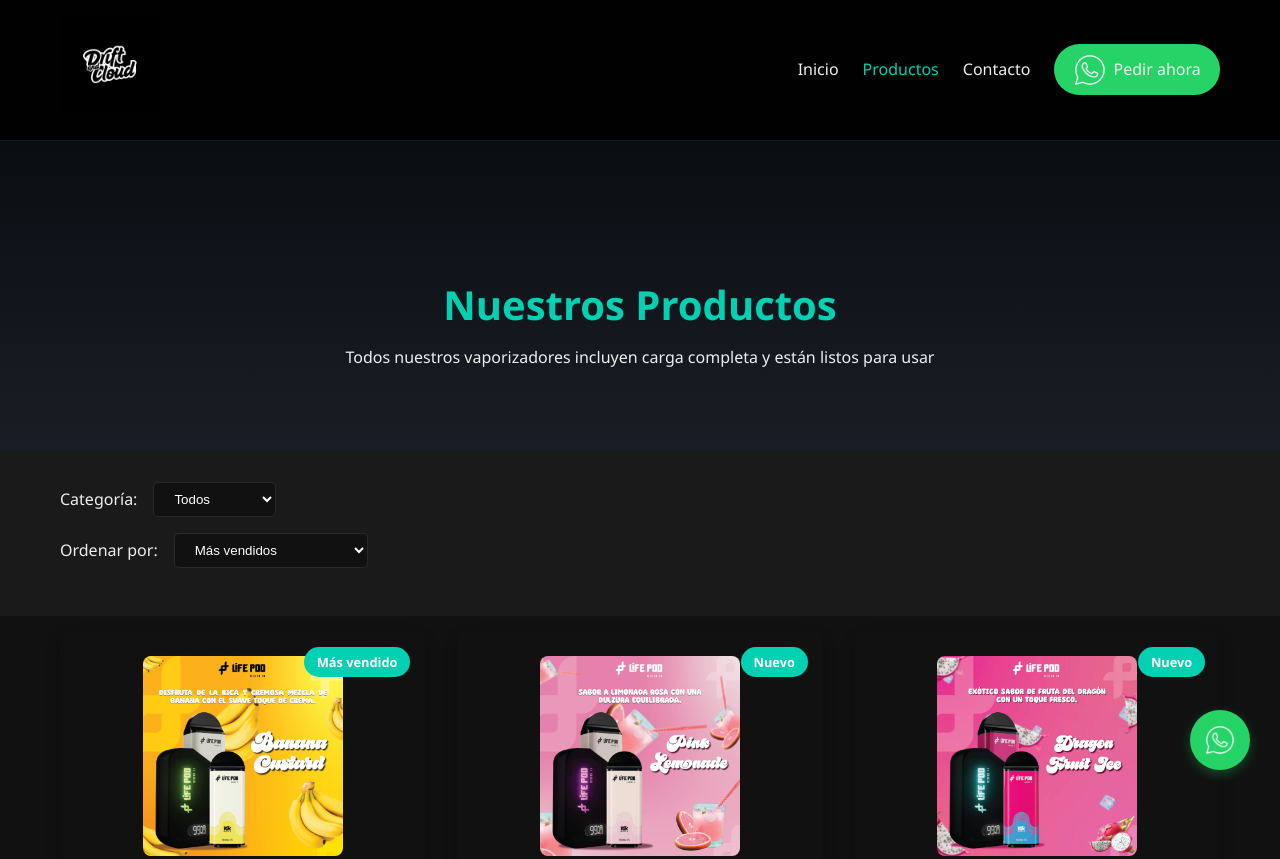
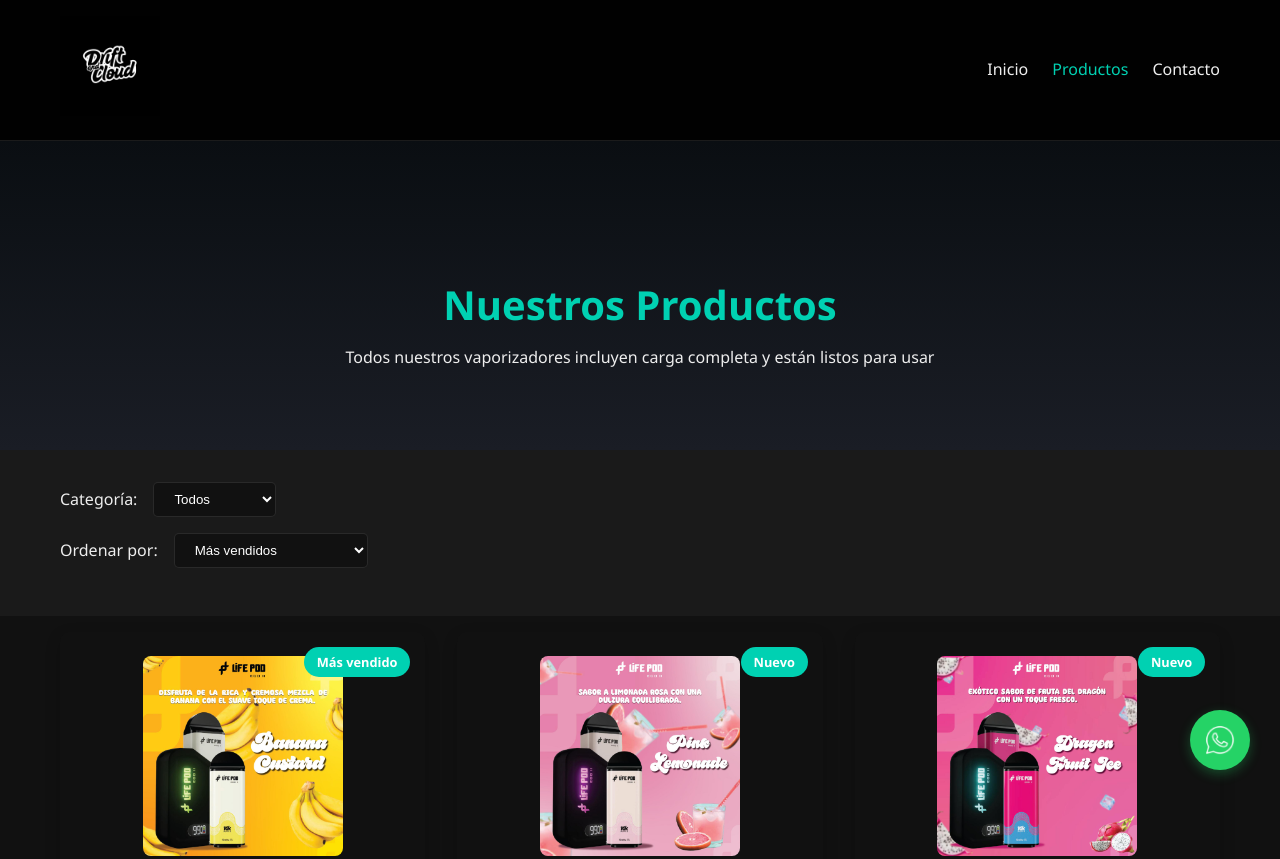
Before and after one commit to Anderson-Aldana/Drift-Cloud, a plain HTML site: page productos.html in a window 1280 px wide. Shown: the top 859 px of the page. Drawn offline with Linux system fonts and the light colour scheme.

Commit message:
Update productos.html

```diff
--- a/productos.html
+++ b/productos.html
@@ -21,9 +21,6 @@
           <li><a href="index.html">Inicio</a></li>
           <li><a href="productos.html" class="active">Productos</a></li>
           <li><a href="#contacto">Contacto</a></li>
-          <li><a href="https://wa.me/51987654321" class="whatsapp-btn">
-            <img src="img/whatsapp-icon.png" alt="WhatsApp"> Pedir ahora
-          </a></li>
         </ul>
       </nav>
     </div>
```
